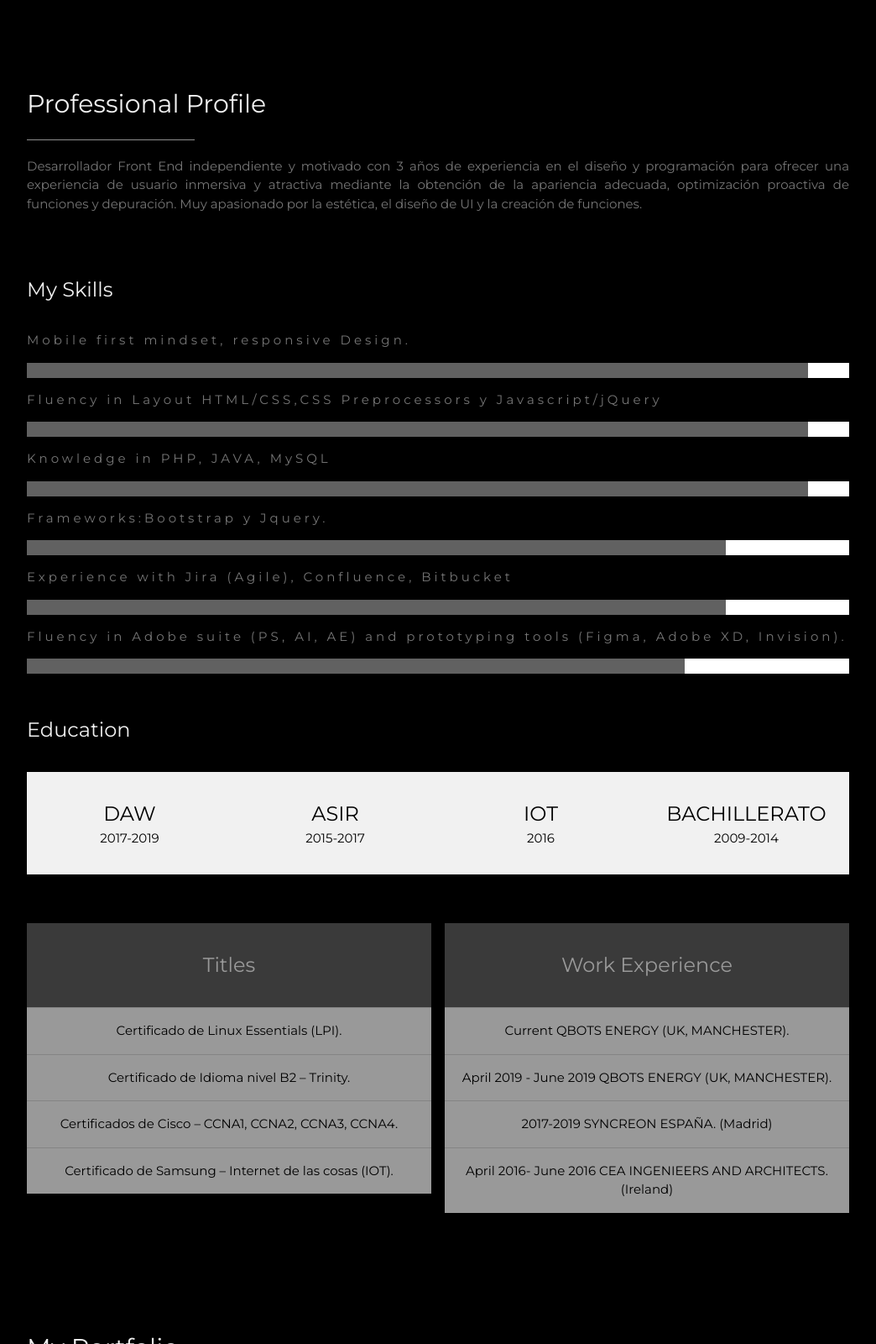
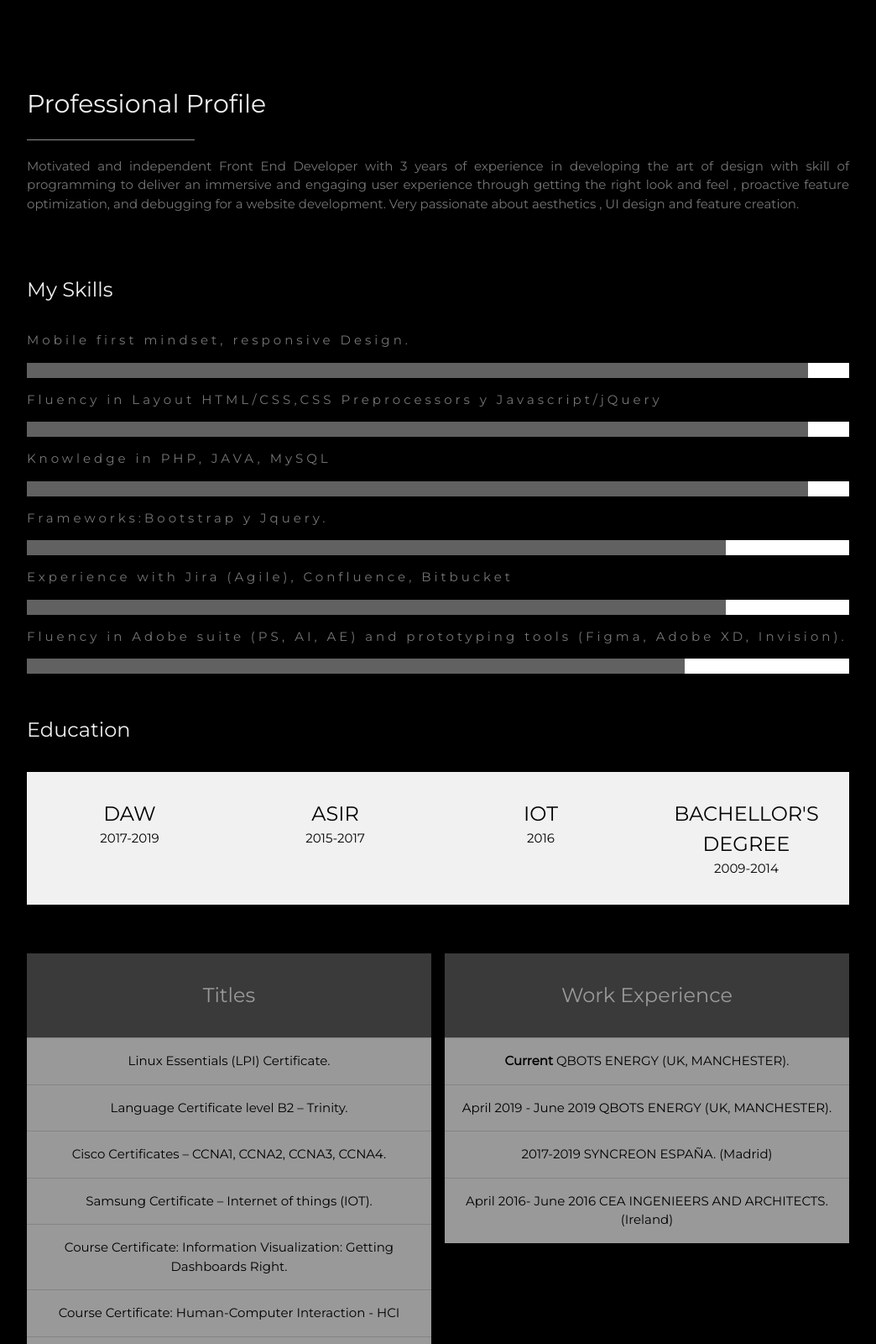
Before and after one commit to luis0795/luis0795.github.io, a plain HTML site: page index.html in a window 1280 px wide. Shown: the part 1200-2800 px from the top of the page at 84% size, without its empty margins (178-1222 px from the left). Drawn offline with nearby package versions, Linux system fonts and the light colour scheme; some packages are replaced by stand-ins of ours.

Commit message:
updated experience, profile and contact detailsV2

```diff
--- a/index.html
+++ b/index.html
@@ -59,7 +59,7 @@ body, h1,h2,h3,h4,h5,h6 {font-family: "Montserrat", sans-serif}
   <!-- Header/Home -->
   <header class="w3-container w3-padding-32 w3-center w3-black" id="home">
     <h1 class="w3-jumbo"><span class="w3-hide-small">I'm</span> Luis M. Ramos</h1>
-    <p>Desarrollador Junior Front-End - UX/UI.</p>
+    <p>Junior Front-End Developer-UX/UI</p>
     <img src="img/m5.png" alt="boy" class="w3-image" width="992" height="1108">
   </header>
 
@@ -68,10 +68,11 @@ body, h1,h2,h3,h4,h5,h6 {font-family: "Montserrat", sans-serif}
     <h2 class="w3-text-light-grey">Professional Profile</h2>
     <hr style="width:200px" class="w3-opacity">
     <p>
-		Desarrollador Front End independiente y motivado con 3 años de experiencia en el diseño y
-        programación para ofrecer una experiencia de usuario inmersiva y atractiva mediante la obtención de la apariencia adecuada, optimización proactiva de funciones y depuración.
+		Motivated and independent Front End Developer with 3 years of experience in developing the art of design
+        with skill of programming to deliver an immersive and engaging user experience through getting the right look
+        and feel , proactive feature optimization, and  debugging for a website development.
 
-        Muy apasionado por la estética, el diseño de UI y la creación de funciones.
+        Very passionate about aesthetics , UI design and feature creation.
     </p>
 	<h3 class="w3-padding-16 w3-text-light-grey"> </h3>
     <h3 class="w3-padding-16 w3-text-light-grey">My Skills</h3>
@@ -115,7 +116,7 @@ body, h1,h2,h3,h4,h5,h6 {font-family: "Montserrat", sans-serif}
         2016
       </div>
       <div class="w3-quarter w3-section">
-        <span class="w3-xlarge">BACHILLERATO</span><br>
+        <span class="w3-xlarge">BACHELLOR'S DEGREE</span><br>
         2009-2014
       </div>
     </div>
@@ -130,10 +131,14 @@ body, h1,h2,h3,h4,h5,h6 {font-family: "Montserrat", sans-serif}
       <div class="w3-half w3-margin-bottom">
         <ul class="w3-ul w3-white w3-center w3-opacity w3-hover-opacity-off">
           <li class="w3-dark-grey w3-xlarge w3-padding-32">Titles</li>
-          <li class="w3-padding-16">Certificado de Linux Essentials (LPI).</li>
-          <li class="w3-padding-16">Certificado de Idioma nivel B2 – Trinity.</li>
-          <li class="w3-padding-16">Certificados de Cisco – CCNA1, CCNA2, CCNA3, CCNA4.</li>
-          <li class="w3-padding-16">Certificado de Samsung – Internet de las cosas (IOT).</li>
+          <li class="w3-padding-16">Linux Essentials (LPI) Certificate.</li>
+          <li class="w3-padding-16">Language Certificate level B2 – Trinity.</li>
+          <li class="w3-padding-16">Cisco Certificates – CCNA1, CCNA2, CCNA3, CCNA4.</li>
+          <li class="w3-padding-16">Samsung Certificate – Internet of things (IOT).</li>
+          <li class="w3-padding-16">Course Certificate: Information Visualization: Getting Dashboards Right.</li>
+          <li class="w3-padding-16">Course Certificate: Human-Computer Interaction - HCI</li>
+          <li class="w3-padding-16">Course Certificate: User Experience: The Beginner’s Guide</li>
+          <li class="w3-padding-16">Course Certificate: Design Thinking: The Beginner’s Guide</li>
           <!-- <li class="w3-padding-16">
 
           </li> -->
@@ -147,7 +152,7 @@ body, h1,h2,h3,h4,h5,h6 {font-family: "Montserrat", sans-serif}
         <ul class="w3-ul w3-white w3-center w3-opacity w3-hover-opacity-off">
           <li class="w3-dark-grey w3-xlarge w3-padding-32">Work Experience</li>
 
-          <li class="w3-padding-16">Current QBOTS ENERGY (UK, MANCHESTER).</li>
+          <li class="w3-padding-16"><STRONG>Current</STRONG> QBOTS ENERGY (UK, MANCHESTER).</li>
           <li class="w3-padding-16">April 2019 - June 2019 QBOTS ENERGY (UK, MANCHESTER).</li>
           <li class="w3-padding-16">2017-2019 	SYNCREON ESPAÑA. (Madrid)</li>
           <li class="w3-padding-16">April 2016- June 2016	CEA INGENIEERS AND ARCHITECTS. (Ireland)</li>
@@ -197,7 +202,7 @@ body, h1,h2,h3,h4,h5,h6 {font-family: "Montserrat", sans-serif}
 
     <div class="w3-section">
       <div id="map" class="col-6 col-m-6 " style="height:550px"></div>
-      <p><i class="fa fa-phone fa-fw w3-text-white w3-xxlarge w3-margin-right"></i> Phone: +34 648144501</p>
+      <p><i class="fa fa-phone fa-fw w3-text-white w3-xxlarge w3-margin-right"></i> Phone: 07367 207564</p>
       <p><i class="fa fa-envelope fa-fw w3-text-white w3-xxlarge w3-margin-right"> </i> Email: luis_07_95@hotmail.com</p>
       <p><i class="fa fa-linkedin fa-fw w3-text-white w3-xxlarge w3-margin-right"></i><a href="https://www.linkedin.com/in/luis-miguel-ramos-medrano-6b7949183/">Luis Miguel Ramos</a> </p>
 
@@ -226,7 +231,7 @@ body, h1,h2,h3,h4,h5,h6 {font-family: "Montserrat", sans-serif}
     <i class="fa fa-snapchat w3-hover-opacity"></i>
     <i class="fa fa-pinterest-p w3-hover-opacity"></i>
     <i class="fa fa-twitter w3-hover-opacity"></i>
-    <p class="w3-medium">Powered by <a href="https://github.com/luis0795/luisPortfolio.github.io" target="_blank" class="w3-hover-text-green">L-Design</a></p>
+    <p class="w3-medium">Powered by <a href="https://www.linkedin.com/in/luis-miguel-ramos-medrano-6b7949183/" target="_blank" class="w3-hover-text-green">L-Design</a></p>
   <!-- End footer -->
   </footer>
 
```
